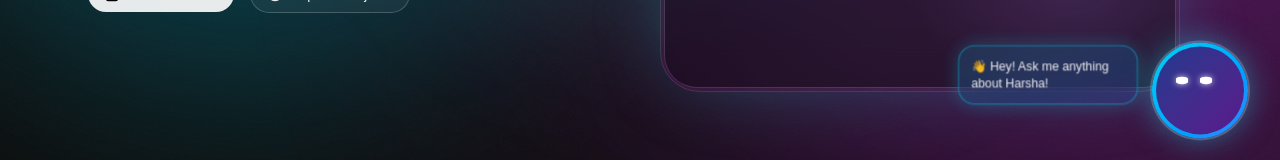
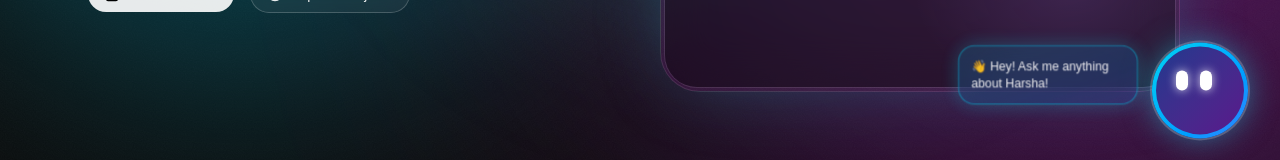
Before and after one commit to Harshabhi6129/Harsha_Portfolio, a Next.js app: page / in a window 1280 px wide. Shown: the part 624-784 px from the top of the page. Built offline with nearby package versions, Linux system fonts and the light colour scheme.

Commit message:
Increase eye blinking speed for assistant face

```diff
--- a/src/app/page.tsx
+++ b/src/app/page.tsx
@@ -582,7 +582,7 @@ Education:
                         {/* Eyes */}
                         <motion.div
                           animate={{ scaleY: [1, 0.1, 1] }}
-                          transition={{ duration: 3, repeat: Infinity, repeatDelay: 2 }}
+                          transition={{ duration: 0.2, repeat: Infinity, repeatDelay: 1.5 }}
                           className="absolute left-2 top-3 flex gap-3"
                         >
                           <div className="h-5 w-3 rounded-full bg-white shadow-[0_0_10px_rgba(255,255,255,0.8)]" />
```
